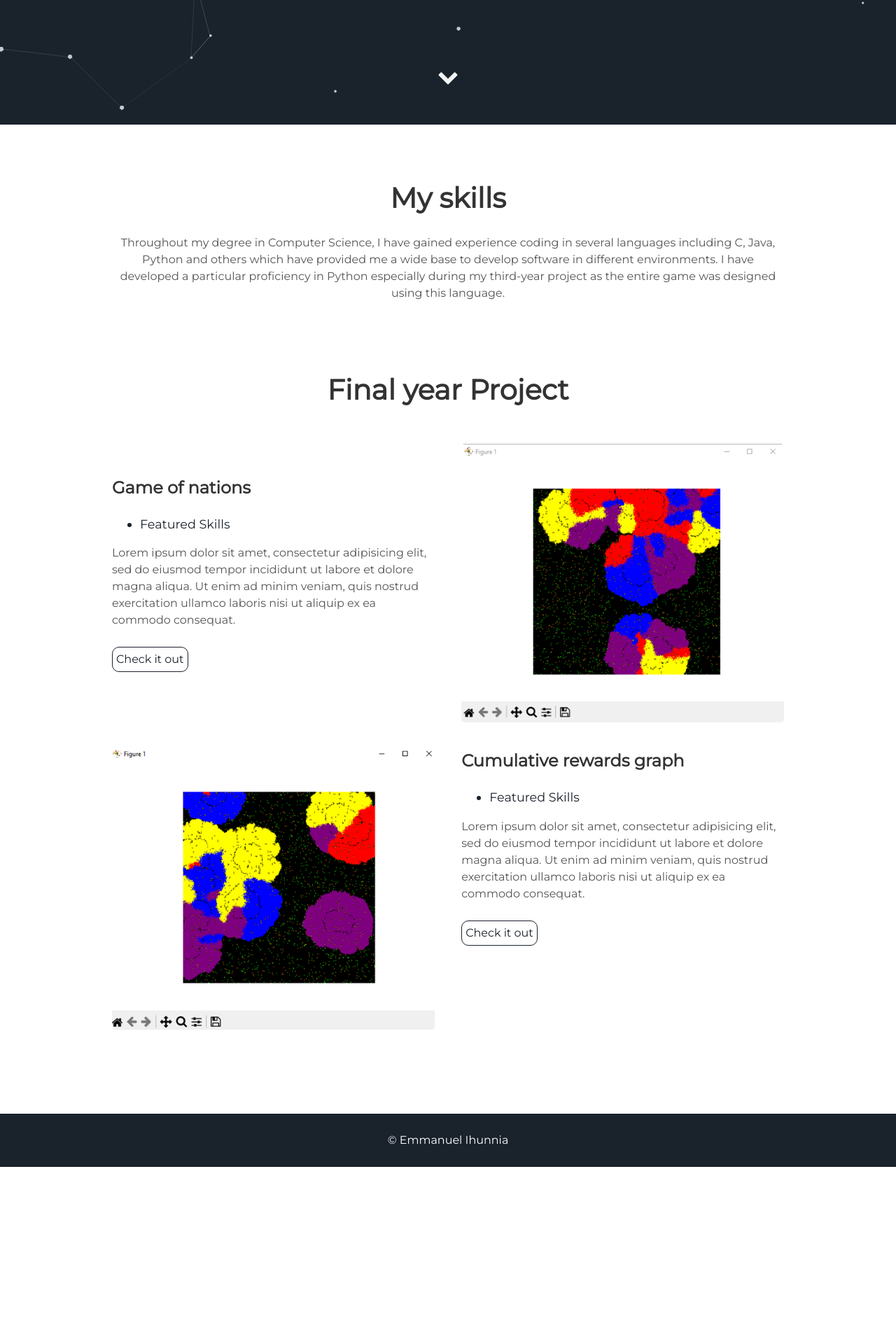
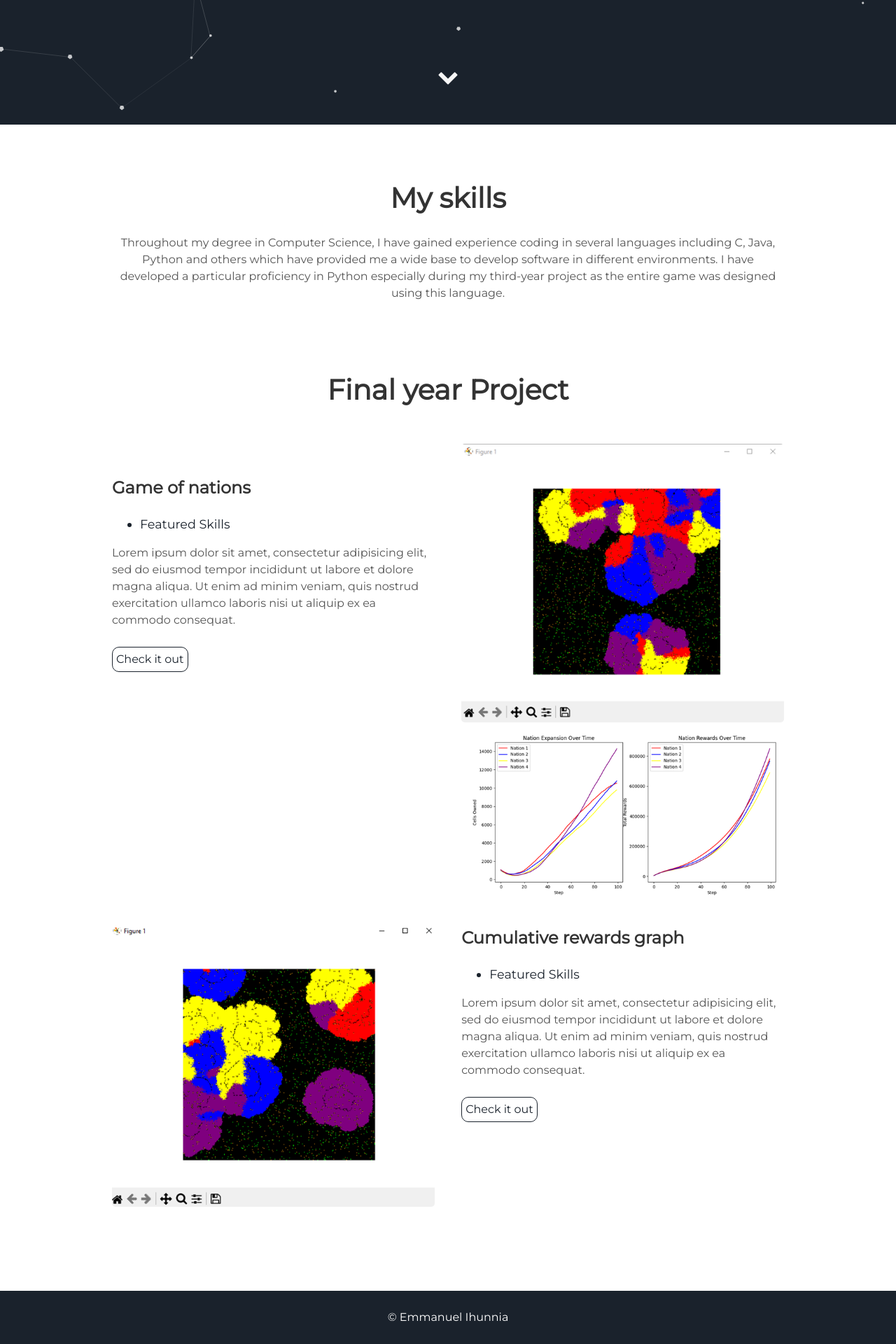
Before and after one commit to eihunnia/Project-Portfolio, a Jekyll site: the page built from index.html, in a window 1280 px wide. Shown: the part 722-2642 px from the top of the page at 70% size. Built offline with Jekyll 4.4.1, drawn with Linux system fonts in a browser that asks for light colours; before the commit the page ends 2389 px from its top, so only the background shows below that.

Commit message:
Update projects.html

```diff
--- a/_includes/projects.html
+++ b/_includes/projects.html
@@ -4,6 +4,7 @@
 <div class="user-projects">
   <div class="images-right">
     <img alt="Project 4.4" src="{{ "/assets/img/Project(figure 4.4).png" | prepend: site.baseurl }}" />
+    <img alt="Project 4.3" src="{{ "/assets/img/Project(figure 4.3).png" | prepend: site.baseurl }}" />
   </div>
   <div class="contents">
     <h3> Game of nations </h3>
```
